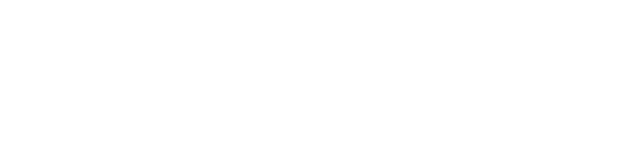
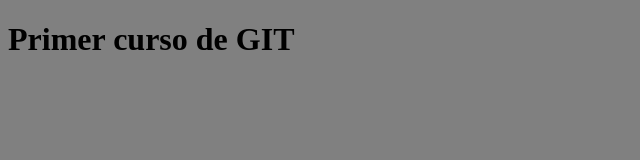
Before and after one commit to olafo-coder/CursoGit, a plain HTML site: page index.html in a window 1280 px wide. Shown: the whole page, without its empty margins (0-640 px from the left). Drawn offline with Linux system fonts and the light colour scheme.

Commit message:
agregado de estilo

```diff
--- /dev/null
+++ b/css/style.css
@@ -0,0 +1,4 @@
+body{
+
+	background-color:gray;
+}
--- a/index.html
+++ b/index.html
@@ -3,11 +3,17 @@
 <html>
 
 
-	<head> </head>
+	<head>
+
+	<title>Curso git </title>
+	<link rel="stylesheet"  type="text/css" href="./css/style.css">
+
+	</head>
 
 
 	<body>
 
+	<h1> Primer curso de GIT </h1>
 
 
 
```
Also changed, not shown: js/script.js (added).
